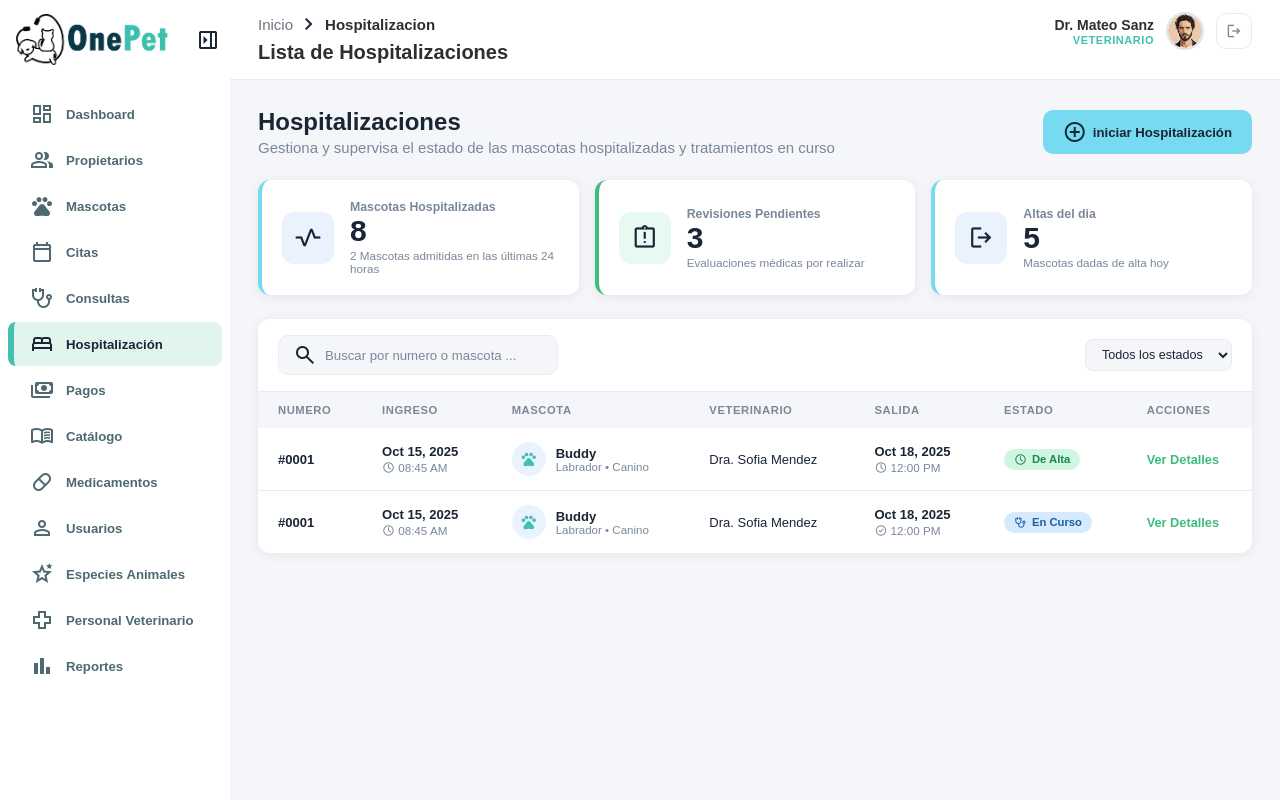
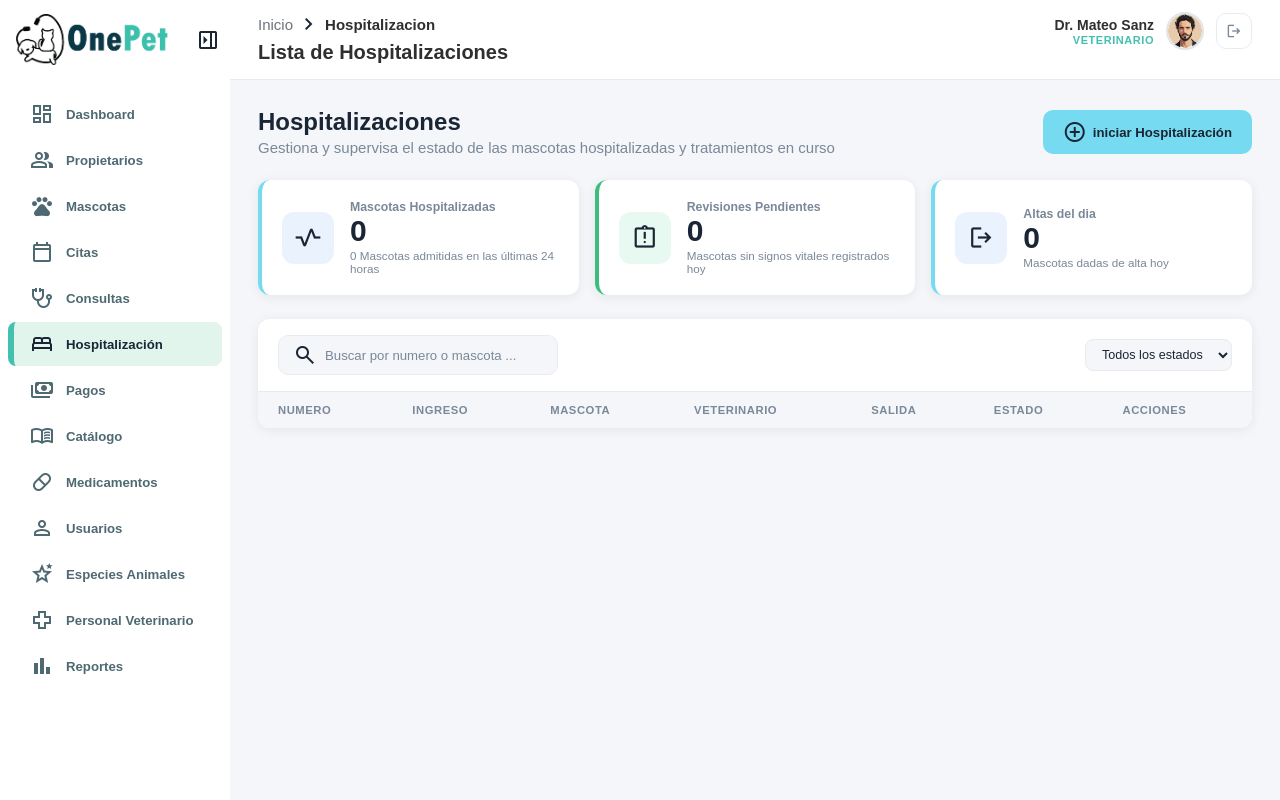
Before and after one commit to araceliimarcoos/OnePet, a Django app: page /hospitalizacion/ in a window 1280 px wide. Run offline with Django 5.2, Linux system fonts and the light colour scheme; a user stored in the database is signed in; tables that the repository leaves empty hold one stand-in row (values such as "Sample post"); lists and menus that the app fills with data are empty.

Commit message:
lista hospitalizacion con datos reales

```diff
--- a/web/templates/consultas/consultas_lista.html
+++ b/web/templates/consultas/consultas_lista.html
@@ -88,7 +88,7 @@
                             </td>
                             <td>John Doe</td>
                             <td><span class="motivo-text">Vacunacion Anual</span></td>
-                            <td><a href="#" class="link-green">Ver Detalles</a></td>
+                            <td><a href="{% url 'iniciar_consulta' %}" class="link-green">Ver Detalles</a></td>
                         </tr>
                     </tbody>
                 </table>
@@ -129,7 +129,7 @@
                         <input
                             type="text"
                             id="inputCita"
-                            placeholder="Ej. CIT0001 o nombre de mascota..."
+                            placeholder="Ej. C-0001 o nombre de mascota..."
                             autocomplete="off"
                         >
                         <!-- Aquí aparecen las sugerencias -->
--- a/web/templates/hospitalizacion/hospitalizacion_lista.html
+++ b/web/templates/hospitalizacion/hospitalizacion_lista.html
@@ -39,8 +39,8 @@
             <span class="stat-icon material-symbols-outlined">vital_signs</span>
             <div class="stat-body">
               <p class="stat-label">Mascotas Hospitalizadas</p>
-              <p class="stat-value">8</p>
-              <p class="stat-sub">2 Mascotas admitidas en las últimas 24 horas</p>
+              <p class="stat-value">{{ activas }}</p>
+              <p class="stat-sub">{{ admitidas_hoy }} Mascotas admitidas en las últimas 24 horas</p>
             </div>
           </div>
 
@@ -49,8 +49,8 @@
             <span class="stat-icon material-symbols-outlined">assignment_late</span>
             <div class="stat-body">
               <p class="stat-label">Revisiones Pendientes</p>
-              <p class="stat-value">3</p>
-              <p class="stat-sub">Evaluaciones médicas por realizar</p>
+              <p class="stat-value">{{ pendientes }}</p>
+              <p class="stat-sub">Mascotas sin signos vitales registrados hoy</p>
             </div>
           </div>
 
@@ -58,7 +58,7 @@
             <span class="stat-icon material-symbols-outlined">logout</span>
             <div class="stat-body">
               <p class="stat-label">Altas del dia</p>
-              <p class="stat-value">5</p>
+              <p class="stat-value">{{ altas_hoy }}</p>
               <p class="stat-sub">Mascotas dadas de alta hoy</p>
             </div>
           </div>
@@ -100,14 +100,15 @@
                         </tr>
                     </thead>
                     <tbody id="hospitalizacionBody">
+                        {% for hosp in hospitalizaciones %}
                         <tr>
-                            <td><strong>#0001</strong></td>
+                            <td><strong>#0{{hosp.numero}}</strong></td>
                             <td>
                                 <div class="fecha-cell">
-                                    <span class="fecha-dia">Oct 15, 2025</span>
+                                    <span class="fecha-dia">{{ hosp.fechaingreso|date:"M d, Y" }}</span>
                                     <span class="fecha-hora">
                                         <span class="material-symbols-outlined">schedule</span>
-                                        08:45 AM
+                                        {{ hosp.horaingreso|time:"H:i" }}
                                     </span>
                                 </div>
                             </td>
@@ -115,69 +116,34 @@
                                 <div class="mascota-cell">
                                     <div class="mascota-avatar"><span class="material-symbols-outlined">pets</span></div>
                                     <div>
-                                        <span class="mascota-nombre">Buddy</span>
-                                        <span class="mascota-raza">Labrador • Canino</span>
+                                        <span class="mascota-nombre">{{ hosp.expediente.mascota.nombre }}</span>
+                                        <span class="mascota-raza"> {{ hosp.expediente.mascota.raza.nombre }} • {{ hosp.expediente.mascota.raza.especie.nombre }}</span>
                                     </div>
                                 </div>
                             </td>
-                            <td>Dra. Sofia Mendez</td>
+                            <td>{{ hosp.veterinario.nombrepila }} {{ hosp.veterinario.primerapellido }}</td>
                             <td>
+                                {% if hosp.fechaalta %}
                                 <div class="fecha-cell">
-                                    <span class="fecha-dia">Oct 18, 2025</span>
+                                    <span class="fecha-dia">{{ hosp.fechaalta|date:"M d, Y" }}</span>
                                     <span class="fecha-hora">
                                         <span class="material-symbols-outlined">schedule</span>
-                                        12:00 PM
+                                        {{ hosp.horaalta|time:"H:i" }}
                                     </span>
                                 </div>
+                                {% else %}
+                                <span style="color: var(--color-text-muted);">— En curso —</span>
+                                {% endif %}
                             </td>
                             <td>
                                 <span class="badge-cita badge-confirmada">
                                     <span class="material-symbols-outlined">schedule</span>
-                                    De Alta
+                                    {{ hosp.estado }}
                                 </span>
                             </td>
                             <td><a href="#" class="link-green">Ver Detalles</a></td>
                         </tr>
-
-                        <tr>
-                            <td><strong>#0001</strong></td>
-                            <td>
-                                <div class="fecha-cell">
-                                    <span class="fecha-dia">Oct 15, 2025</span>
-                                    <span class="fecha-hora">
-                                        <span class="material-symbols-outlined">schedule</span>
-                                        08:45 AM
-                                    </span>
-                                </div>
-                            </td>
-                            <td>
-                                <div class="mascota-cell">
-                                    <div class="mascota-avatar"><span class="material-symbols-outlined">pets</span></div>
-                                    <div>
-                                        <span class="mascota-nombre">Buddy</span>
-                                        <span class="mascota-raza">Labrador • Canino</span>
-                                    </div>
-                                </div>
-                            </td>
-                            <td>Dra. Sofia Mendez</td>
-                            <td>
-                                <div class="fecha-cell">
-                                    <span class="fecha-dia">Oct 18, 2025</span>
-                                    <span class="fecha-hora">
-                                        <span class="material-symbols-outlined">check_circle</span>
-                                        12:00 PM
-                                    </span>
-                                </div>
-                            </td>
-                            <td>
-                                <span class="badge-cita badge-en-curso">
-                                    <span class="material-symbols-outlined">stethoscope</span>
-                                    En Curso
-                                </span>
-                            </td>
-                            <td><a href="#" class="link-green">Ver Detalles</a></td>
-                        </tr>
-
+                        {% endfor %}
                     </tbody>
                 </table>
             </div>
--- a/web/views.py
+++ b/web/views.py
@@ -3,8 +3,9 @@
 from django.shortcuts import render, redirect, get_object_or_404
 from django.http import JsonResponse
 from django.contrib.auth.decorators import login_required
+from django.utils import timezone
 # Importa solo los que necesites para la lista por ahora:
-from .models import Mascota, Propietario, Especie, Raza, Servicio, Medicamento, Usuario,Veterinario, Recepcionista, Administrador, Cita
+from .models import Mascota, Propietario, Especie, Raza, Servicio, Medicamento, Usuario,Veterinario, Recepcionista, Administrador, Cita, Hospitalizacion, SignosVitales
 
 from django.core.paginator import Paginator
 from django.db.models import Q
@@ -169,7 +170,37 @@ def buscar_citas(request):                  # Para la busqueda de citas en 'Inic
 #.................................................................... H O S P I T A LI Z A C I O N E S ...................................................................#
 @login_required
 def hospitalizacion(request):
-    return render(request, 'hospitalizacion/hospitalizacion_lista.html', { 'seccion_activa': 'hospitalizacion' })
+
+    hoy = timezone.now().date()
+
+    hosp_list = Hospitalizacion.objects.select_related(
+        'veterinario',
+        'estado',
+        'expediente__mascota__propietario'
+    ).order_by('-fechaingreso')
+
+    # pa las stats
+    activas = hosp_list.filter(fechaalta__isnull=True)    #  mascotas Hospitalizadas
+
+    revisiones_ya_hechas_hoy = SignosVitales.objects.filter(fecha=hoy).values_list('hospitalizacion_id', flat=True)
+
+    pendientes = activas.exclude(numero__in=revisiones_ya_hechas_hoy).count()
+
+    altas_hoy = hosp_list.filter(fechaalta=hoy).count()
+
+
+
+    contexto = {
+        'seccion_activa':       'hospitalizacion',
+        'hospitalizaciones':    hosp_list,
+        'activas':              activas.count(),
+        'admitidas_hoy':        activas.filter(fechaingreso=hoy).count(),
+        'pendientes':           pendientes,
+        'altas_hoy':            altas_hoy,
+        'total_conteo':         hosp_list.count(),
+    }
+
+    return render(request, 'hospitalizacion/hospitalizacion_lista.html', contexto)
 
 #............................................................................. P A G O S ..................................................................................#
 @login_required
```
